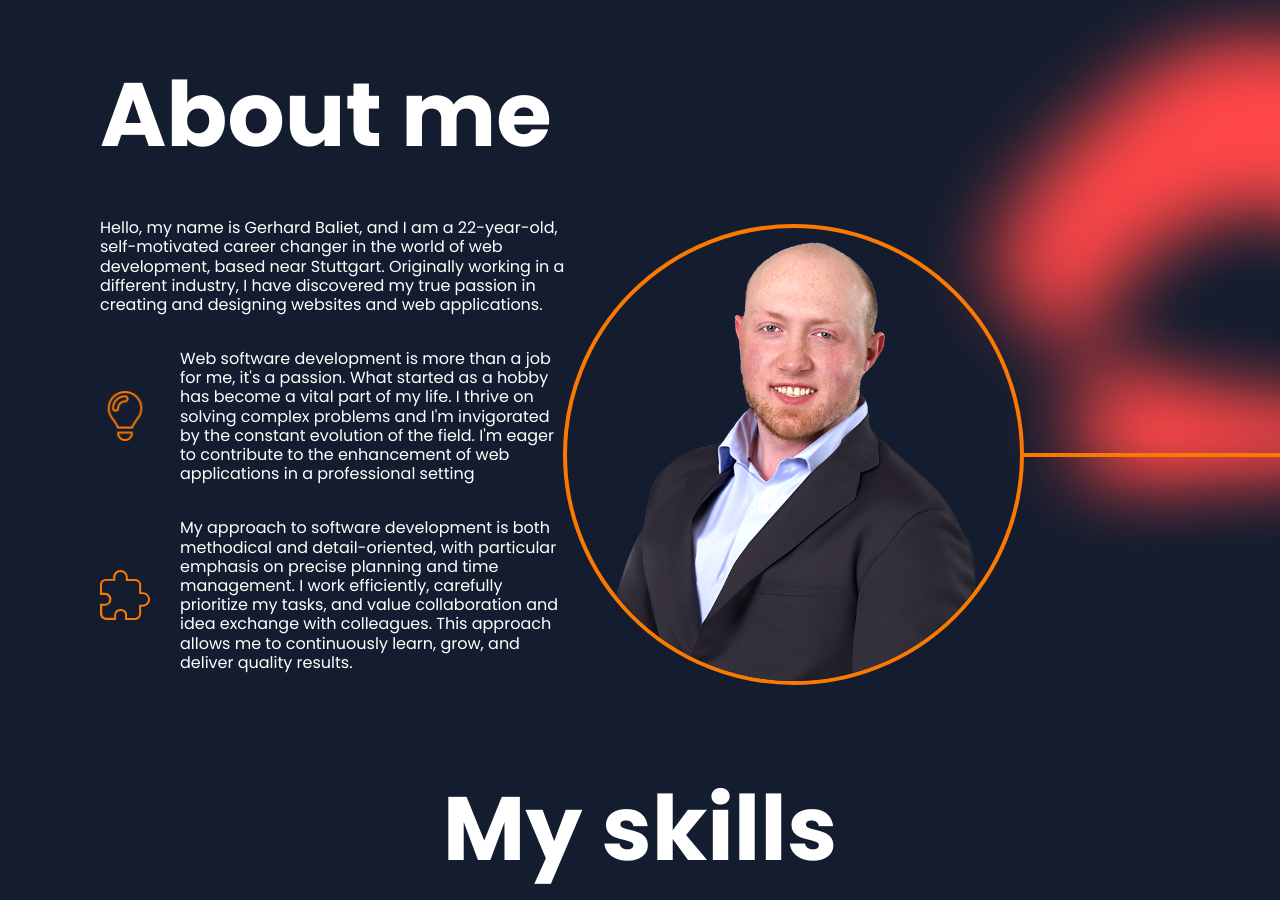
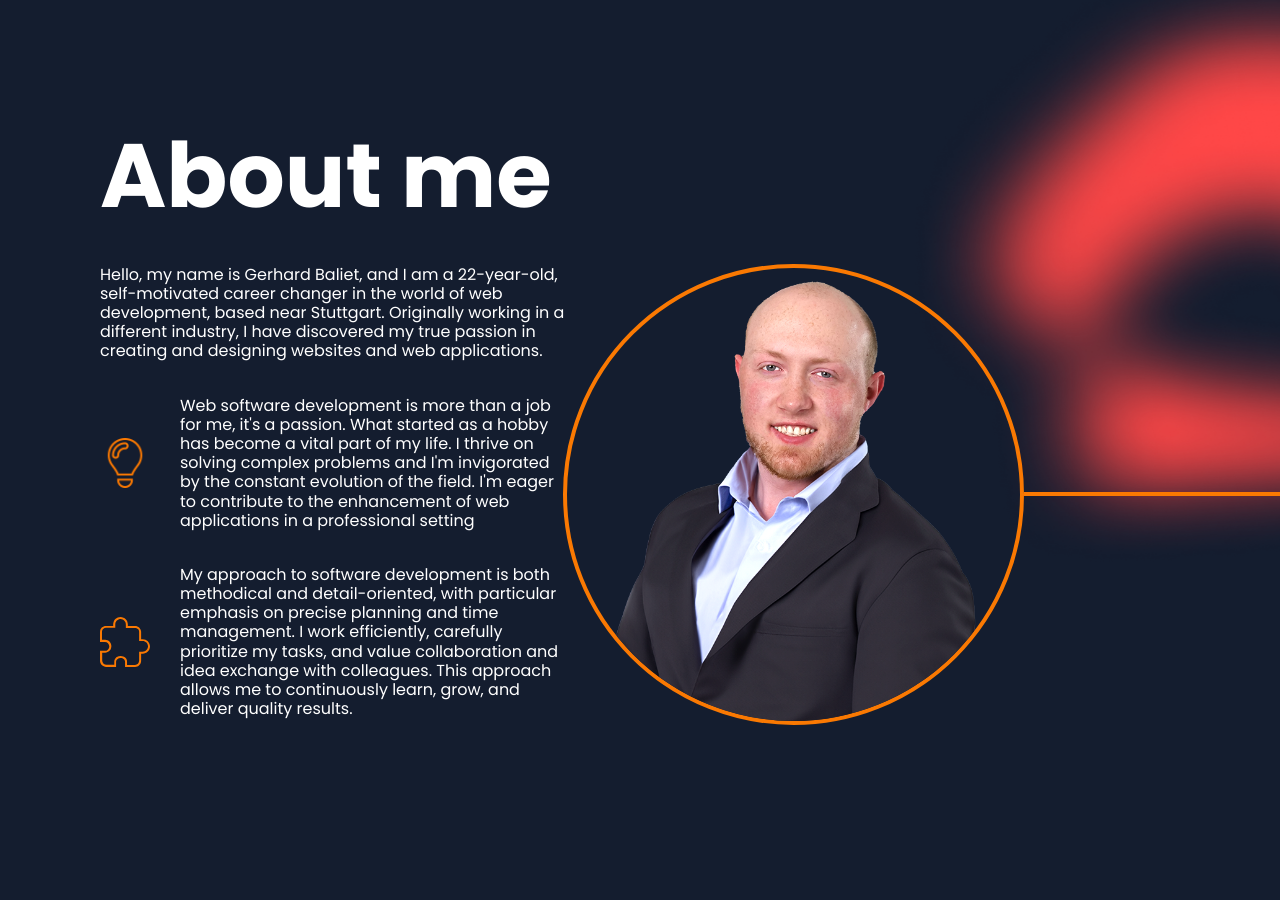
Before and after one commit to tzzKr/Portfolio, an Angular app: page / in a window 1280 px wide. Shown: the part 840-1740 px from the top of the page. Built offline with nearby package versions, Linux system fonts and the light colour scheme.

Commit message:
responsive

```diff
--- a/src/app/about/about.component.scss
+++ b/src/app/about/about.component.scss
@@ -1,3 +1,18 @@
+$normalFont: 16px;
+$mobileFontTitle: 45px;
+$fontTitle: 90px;
+
+@mixin fontTitle {
+  font-size: $fontTitle;
+  font-weight: 700;
+  line-height: 1.2;
+  margin: 0;
+  @media (max-width: 550px) {
+    font-size: $mobileFontTitle;
+  }
+}
+
+
 .background {
   background-color: #141d2f;
   height: 100vh;
@@ -22,8 +37,7 @@ position: relative;
 
 
   span {
-    font-size: 90px;
-    font-weight: 700;
+    @include fontTitle;
   }
   p {
     font-size: 16px;
@@ -109,18 +123,15 @@ position: relative;
   justify-content: center;
   align-items: center;
 }
-.textContainer {
 
-  span {
-    font-size: 70px;
-    font-weight: 700;
-  }
+
+
 }
 .background{
   padding-top: 60px;
   padding-bottom: 60px;
 }
-}
+
 
 
 @media (max-width: 1260px) {
@@ -141,9 +152,7 @@ position: relative;
   .textContainer {
     max-width: 100%;
 
-    span {
-      font-size: 45px;
-    }
+
   }
   .background{
     padding-top: 60px;
--- a/src/app/contact/contact.component.scss
+++ b/src/app/contact/contact.component.scss
@@ -1,7 +1,21 @@
+$normalFont: 16px;
+$mobileFontTitle: 45px;
+$fontTitle: 90px;
+
+@mixin fontTitle {
+  font-size: $fontTitle;
+  font-weight: 700;
+  line-height: 1.2;
+  margin: 0;
+  @media (max-width: 550px) {
+    font-size: $mobileFontTitle;
+  }
+}
+
 .background {
   background-color: #141d2f;
   height: 100vh;
-  width: 100vw;
+  width: 100%;
   max-width: 100%;
   position: relative;
   color: #fff;
@@ -19,8 +33,7 @@
   height: 100%;
 
   span {
-    font-size: 90px;
-    font-weight: 700;
+    @include fontTitle;
   }
 }
 
@@ -151,7 +164,7 @@
   background-color: #ff4747;
   position: absolute;
   left: 0;
-  top: 70px;
+  top: 50px;
 }
 
 .scrollUp {
@@ -316,13 +329,17 @@
 }
 
 
-@media (max-width: 540px) {
+
+
+@media (max-width: 550px) {
+
   .content{
     padding: 0 20px;
+  }
 
-    span{
-      font-size: 60px;
-    }
+  .redLine{
+    top: 25px;
+    width: 20px;
   }
 
   .scrollUp {
--- a/src/app/header/header.component.html
+++ b/src/app/header/header.component.html
@@ -1,5 +1,5 @@
 <div class="header">
-    <img src="./assets/img/logo.png" alt="">
+    <a routerLink="/"><img  src="./assets/img/logo.png" alt=""></a>
     <div class="linkContainer">
         <a [href]="about">About me</a>
         <a [href]="skills">Skills</a>
--- a/src/app/mobile-skills/mobile-skills.component.scss
+++ b/src/app/mobile-skills/mobile-skills.component.scss
@@ -1,3 +1,18 @@
+$normalFont: 16px;
+$mobileFontTitle: 45px;
+$fontTitle: 90px;
+
+@mixin fontTitle {
+  font-size: $fontTitle;
+  font-weight: 700;
+  line-height: 1.2;
+  margin: 0;
+  @media (max-width: 550px) {
+    font-size: $mobileFontTitle;
+  }
+}
+
+
 .background {
   background-color: #141d2f;
   height: 100vh;
@@ -21,6 +36,8 @@
 }
 
 .mySkillsContainer {
+  @include fontTitle;
+
   display: flex;
 
   flex-direction: column;
@@ -29,8 +46,7 @@
   gap: 34px;
 
   span {
-    font-size: 90px;
-    font-weight: 700;
+
     text-align: right;
     justify-content: flex-end;
   }
@@ -124,7 +140,9 @@ a {
     }
   }
 
-
+  .skillIconContainer{
+    justify-content: center;
+  }
 }
 
 
@@ -136,9 +154,7 @@ a {
   .mySkillsContainer{
 
     width: unset;
-    span{
-      font-size: 60px;
-    }
+
 
     p{
     text-align: center;
@@ -168,10 +184,5 @@ a {
     padding: 0px 20px;
     box-sizing: border-box;
   }
-  .mySkillsContainer{
 
-    span{
-      font-size: 40px;
-    }
-  }
 }
--- a/src/app/portfolio/portfolio.component.scss
+++ b/src/app/portfolio/portfolio.component.scss
@@ -1,3 +1,18 @@
+
+$normalFont: 16px;
+$mobileFontTitle: 45px;
+$fontTitle: 90px;
+
+@mixin fontTitle {
+  font-size: $fontTitle;
+  font-weight: 700;
+  line-height: 1.2;
+  margin: 0;
+  @media (max-width: 550px) {
+    font-size: $mobileFontTitle;
+  }
+}
+
 .background {
     background-color: #141d2f;
     height: fit-content;
@@ -25,8 +40,8 @@
     width: 100%;
 
     span{
-        font-size: 90px;
-        font-weight: 700;
+      @include fontTitle;
+
         text-align: center;
         background-color: #141d2f;
         z-index: 3;
@@ -45,7 +60,7 @@
     display: flex;
     align-items: center;
     position: absolute;
-    height: 150px;
+    height: 125px;
     top: 0;
     right: 0;
     width: 100%;
@@ -60,16 +75,18 @@
     background-color: #FF4747;
   }
 
-  @media (max-width: 450px) {
+  @media (max-width: 550px) {
     .content{
       padding: 0px 50px;
       box-sizing: border-box;
     }
-    .titlePortfolio{
-        span{
-            font-size: 60px;
-        }
-    }
+
+  .lines{
+    height: 60px;
+  }
+
+
+
   }
 
   @media (max-width: 300px) {
--- a/src/app/skills/skills.component.scss
+++ b/src/app/skills/skills.component.scss
@@ -1,3 +1,19 @@
+
+$normalFont: 16px;
+$mobileFontTitle: 45px;
+$fontTitle: 90px;
+
+@mixin fontTitle {
+  font-size: $fontTitle;
+  font-weight: 700;
+  line-height: 1.2;
+  margin: 0;
+  @media (max-width: 550px) {
+    font-size: $mobileFontTitle;
+  }
+}
+
+
 .background {
   background-color: #141d2f;
   height: 800px;
@@ -30,9 +46,7 @@
 
 
   span {
-    font-size: 90px;
-    font-weight: 700;
-  text-align: right;
+    @include fontTitle;
 
   }
   p {
@@ -109,14 +123,19 @@ transform: scaley(-1) translate(-66%, -40%);
 
 }
 
-@media (max-width: 391px) {
-
+@media (max-width: 700px) {
   .content {
     padding: 0 20px;
     flex-direction: column;
     align-items: center;
     flex-direction: column-reverse;
   }
+
+}
+
+@media (max-width: 391px) {
+
+
 
   .mySkillsContainer{
     justify-content: flex-end;
```
